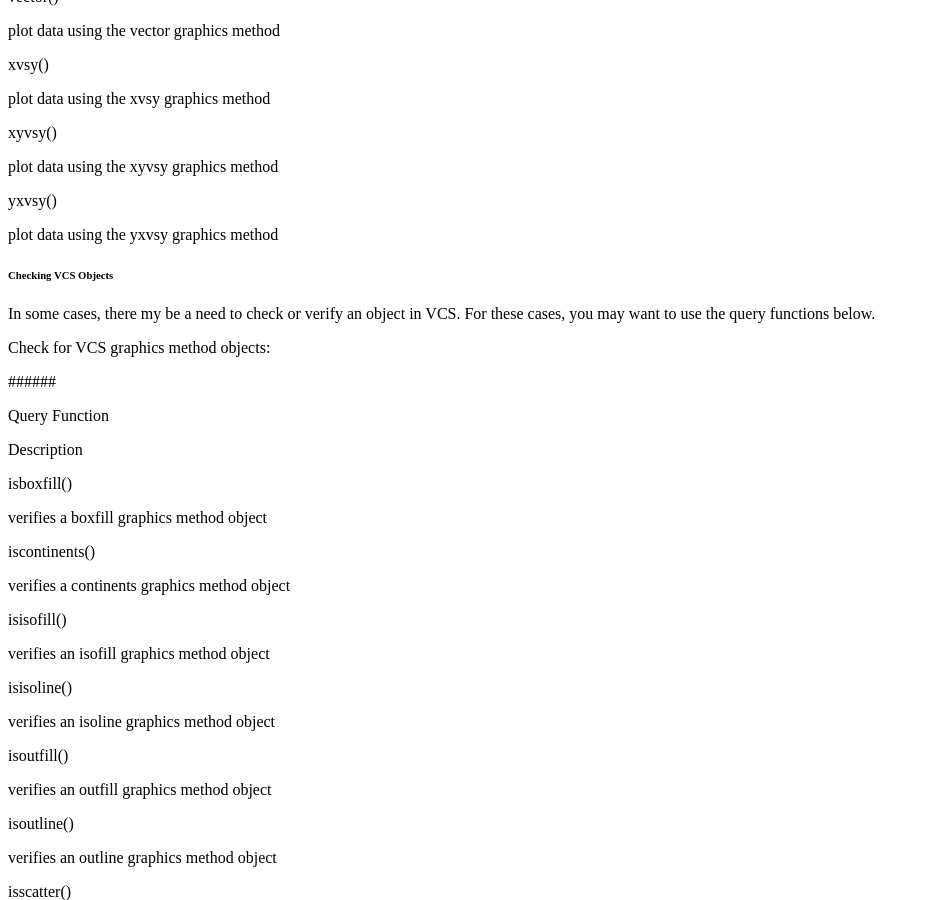
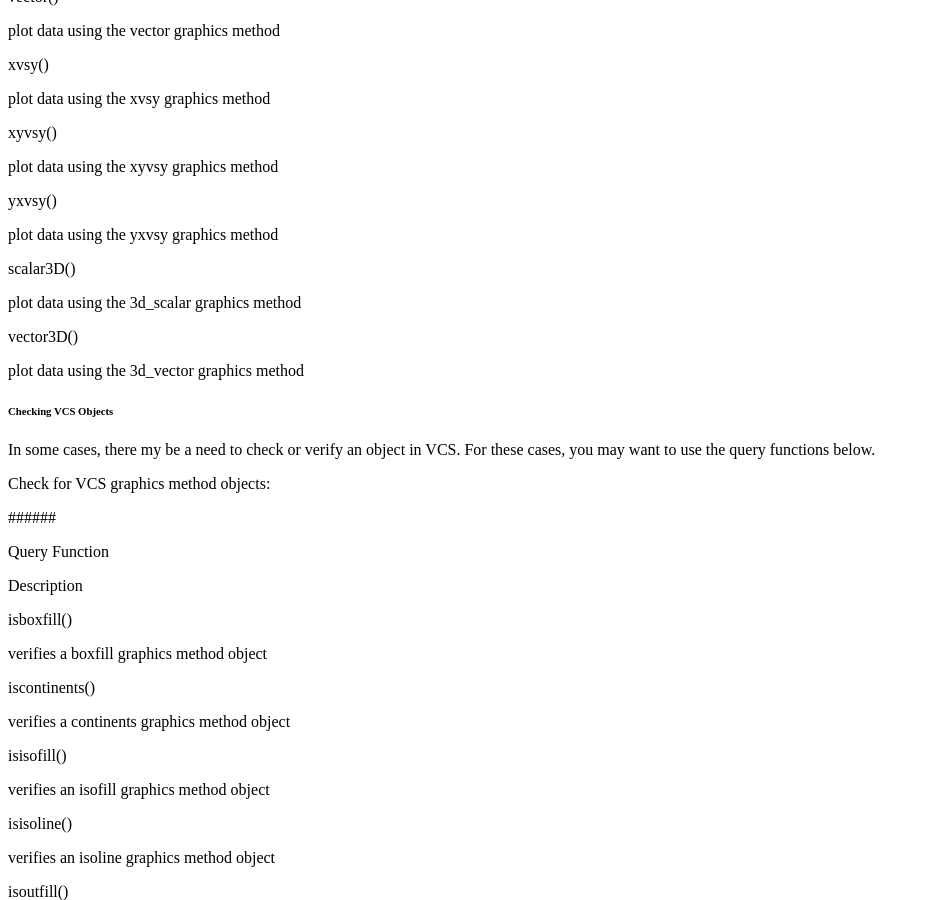
Before and after one commit to CDAT/cdat-old-site, a Jekyll site: the page built from vcs/vcs-4.md, in a window 1280 px wide and 900 px high, scrolled down 10938 px. Shown: the whole window, without its empty margins (0-930 px from the left). Built offline with Jekyll 4.4.1, drawn with Linux system fonts in a browser that asks for light colours; nearby versions of some CDN libraries.

Commit message:
Add 3d plot functions

```diff
--- a/vcs/vcs-4.md
+++ b/vcs/vcs-4.md
@@ -511,6 +511,14 @@
 
 plot data using the yxvsy graphics method
 
+scalar3D()
+
+plot data using the 3d_scalar graphics method
+
+vector3D()
+
+plot data using the 3d_vector graphics method
+
 ######  Checking VCS Objects
 
 In some cases, there my be a need to check or verify an object in VCS. For
```
